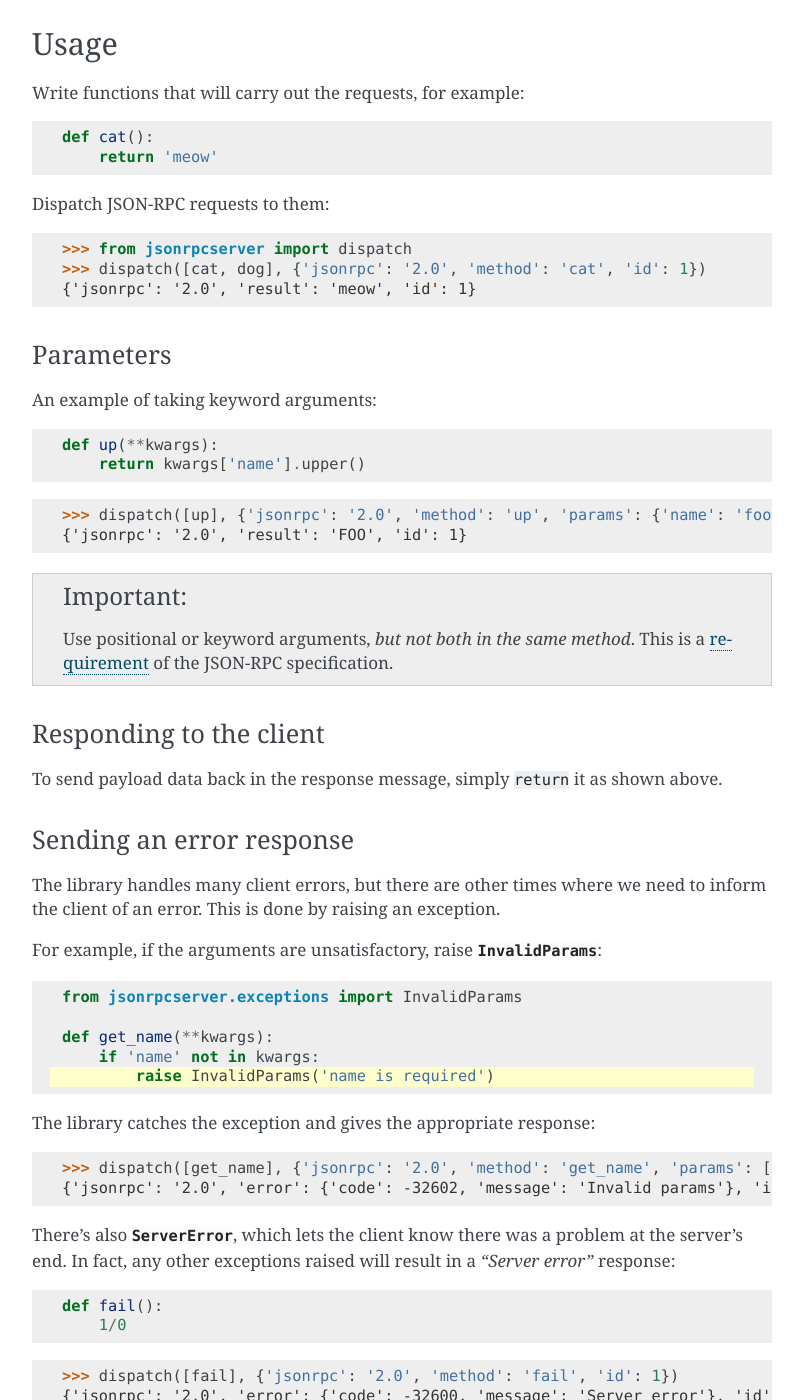
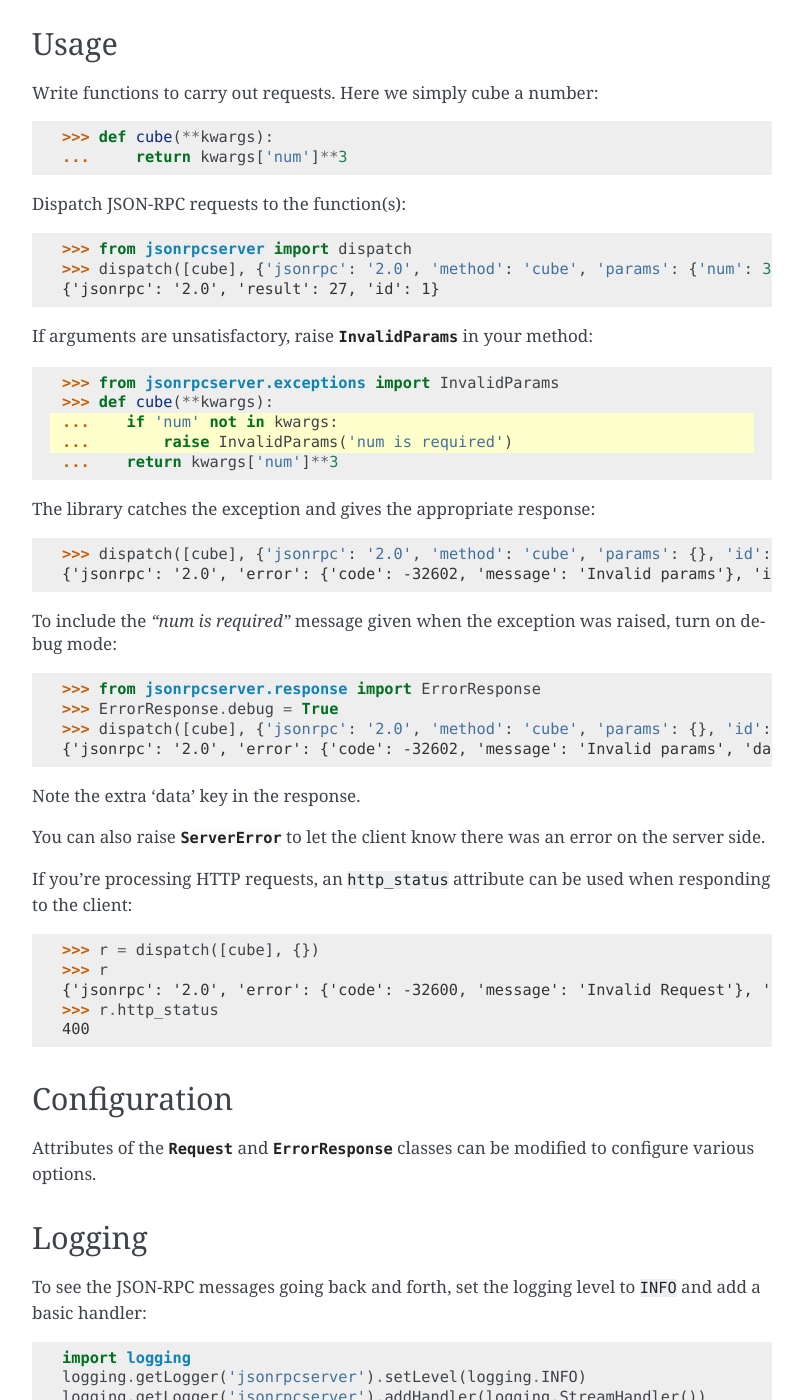
Before and after one commit to explodinglabs/jsonrpcserver, a Sphinx documentation site: the page built from doc/quickstart.rst, in a window 1280 px wide and 1400 px high, scrolled down 288 px. Shown: the whole window, without its empty margins (238-1041 px from the left). Built offline with Sphinx 7.4.7, drawn with Linux system fonts in a browser that asks for light colours; some of the changed text lies outside the part shown.

Commit message:
Adjust documentation

```diff
--- a/doc/api.rst
+++ b/doc/api.rst
@@ -10,3 +10,5 @@ API
 .. automodule:: response
     :exclude-members: ExceptionResponse
 .. automodule:: jsonrpcserver.exceptions
+
+:doc:`Back home <index>`
--- a/doc/quickstart.rst
+++ b/doc/quickstart.rst
@@ -13,94 +13,84 @@ Installation
 Usage
 =====
 
-Write functions that will carry out the requests, for example::
+Write functions to carry out requests. Here we simply cube a number:
 
-    def cat():
-        return 'meow'
+.. code-block:: python
 
-Dispatch JSON-RPC requests to them::
+    >>> def cube(**kwargs):
+    ...     return kwargs['num']**3
+
+Dispatch JSON-RPC requests to the function(s):
+
+.. code-block:: python
 
     >>> from jsonrpcserver import dispatch
-    >>> dispatch([cat, dog], {'jsonrpc': '2.0', 'method': 'cat', 'id': 1})
-    {'jsonrpc': '2.0', 'result': 'meow', 'id': 1}
+    >>> dispatch([cube], {'jsonrpc': '2.0', 'method': 'cube', 'params': {'num': 3}, 'id': 1})
+    {'jsonrpc': '2.0', 'result': 27, 'id': 1}
 
-Parameters
-----------
-
-An example of taking keyword arguments::
-
-    def up(**kwargs):
-        return kwargs['name'].upper()
-
-::
-
-    >>> dispatch([up], {'jsonrpc': '2.0', 'method': 'up', 'params': {'name': 'foo'}, 'id': 1})
-    {'jsonrpc': '2.0', 'result': 'FOO', 'id': 1}
-
-.. important::
-
-    Use positional or keyword arguments, *but not both in the same method*.
-    This is a `requirement
-    <http://www.jsonrpc.org/specification#parameter_structures>`_  of the
-    JSON-RPC specification.
-
-Responding to the client
-------------------------
-
-To send payload data back in the response message, simply ``return`` it as
-shown above.
-
-Sending an error response
--------------------------
-
-The library handles many client errors, but there are other times where we need
-to inform the client of an error. This is done by raising an exception.
-
-For example, if the arguments are unsatisfactory, raise :class:`InvalidParams
-<jsonrpcserver.exceptions.InvalidParams>`:
+If arguments are unsatisfactory, raise :class:`InvalidParams
+<jsonrpcserver.exceptions.InvalidParams>` in your method:
 
 .. code-block:: python
-    :emphasize-lines: 5
+    :emphasize-lines: 3-4
 
-    from jsonrpcserver.exceptions import InvalidParams
+    >>> from jsonrpcserver.exceptions import InvalidParams
+    >>> def cube(**kwargs):
+    ...    if 'num' not in kwargs:
+    ...        raise InvalidParams('num is required')
+    ...    return kwargs['num']**3
 
-    def get_name(**kwargs):
-        if 'name' not in kwargs:
-            raise InvalidParams('name is required')
+The library catches the exception and gives the appropriate response:
 
-The library catches the exception and gives the appropriate response::
+.. code-block:: python
 
-    >>> dispatch([get_name], {'jsonrpc': '2.0', 'method': 'get_name', 'params': [], 'id': 1})
+    >>> dispatch([cube], {'jsonrpc': '2.0', 'method': 'cube', 'params': {}, 'id': 1})
     {'jsonrpc': '2.0', 'error': {'code': -32602, 'message': 'Invalid params'}, 'id': 1}
 
-There's also :class:`ServerError <jsonrpcserver.exceptions.ServerError>`, which
-lets the client know there was a problem at the server's end. In fact, any
-other exceptions raised will result in a *"Server error"* response::
+To include the *"num is required"* message given when the exception was raised,
+turn on debug mode:
 
-    def fail():
-        1/0
+.. code-block:: python
 
-::
+    >>> from jsonrpcserver.response import ErrorResponse
+    >>> ErrorResponse.debug = True
+    >>> dispatch([cube], {'jsonrpc': '2.0', 'method': 'cube', 'params': {}, 'id': 1})
+    {'jsonrpc': '2.0', 'error': {'code': -32602, 'message': 'Invalid params', 'data': 'num is required'}, 'id': 1}
 
-    >>> dispatch([fail], {'jsonrpc': '2.0', 'method': 'fail', 'id': 1})
-    {'jsonrpc': '2.0', 'error': {'code': -32600, 'message': 'Server error'}, 'id': 1}
+Note the extra 'data' key in the response.
 
-This ensures we *always* have a response for the client.
+You can also raise :class:`ServerError <jsonrpcserver.exceptions.ServerError>`
+to let the client know there was an error on the server side.
+
+If you're processing HTTP requests, an ``http_status`` attribute can be used
+when responding to the client:
+
+.. code-block:: python
+
+    >>> r = dispatch([cube], {})
+    >>> r
+    {'jsonrpc': '2.0', 'error': {'code': -32600, 'message': 'Invalid Request'}, 'id': None}
+    >>> r.http_status
+    400
+
+Configuration
+=============
+
+Attributes of the :class:`~request.Request` and
+:class:`~response.ErrorResponse` classes can be modified to configure various
+options.
 
 Logging
 =======
 
 To see the JSON-RPC messages going back and forth, set the logging level to
-``INFO``::
+``INFO`` and add a basic handler::
 
     import logging
     logging.getLogger('jsonrpcserver').setLevel(logging.INFO)
-
-Then add a basic handler::
-
     logging.getLogger('jsonrpcserver').addHandler(logging.StreamHandler())
 
-Or use a custom log format::
+Alternatively, use a custom log format::
 
     request_format = '--> %(message)s'
     response_format = '<-- %(http_code)d %(http_reason)s %(message)s'
@@ -130,6 +120,8 @@ Examples
 
 - `HTTP Server using Werkzeug <https://bcb.github.io/jsonrpc/werkzeug>`_
 - `HTTP Server using Flask <https://bcb.github.io/jsonrpc/flask>`_
-- `HTTP Server using Python's HTTPServer module <https://bcb.github.io/jsonrpc/httpserver>`_
+- `HTTP Server using Python's http.server module <https://bcb.github.io/jsonrpc/httpserver>`_
 - `ZeroMQ Server using PyZMQ <https://bcb.github.io/jsonrpc/pyzmq>`_
 - `Socket.IO Server using Flask-SocketIO <https://bcb.github.io/jsonrpc/flask-socketio>`_
+
+:doc:`Back home <index>`
```
Also changed, not shown: 2 other files.
